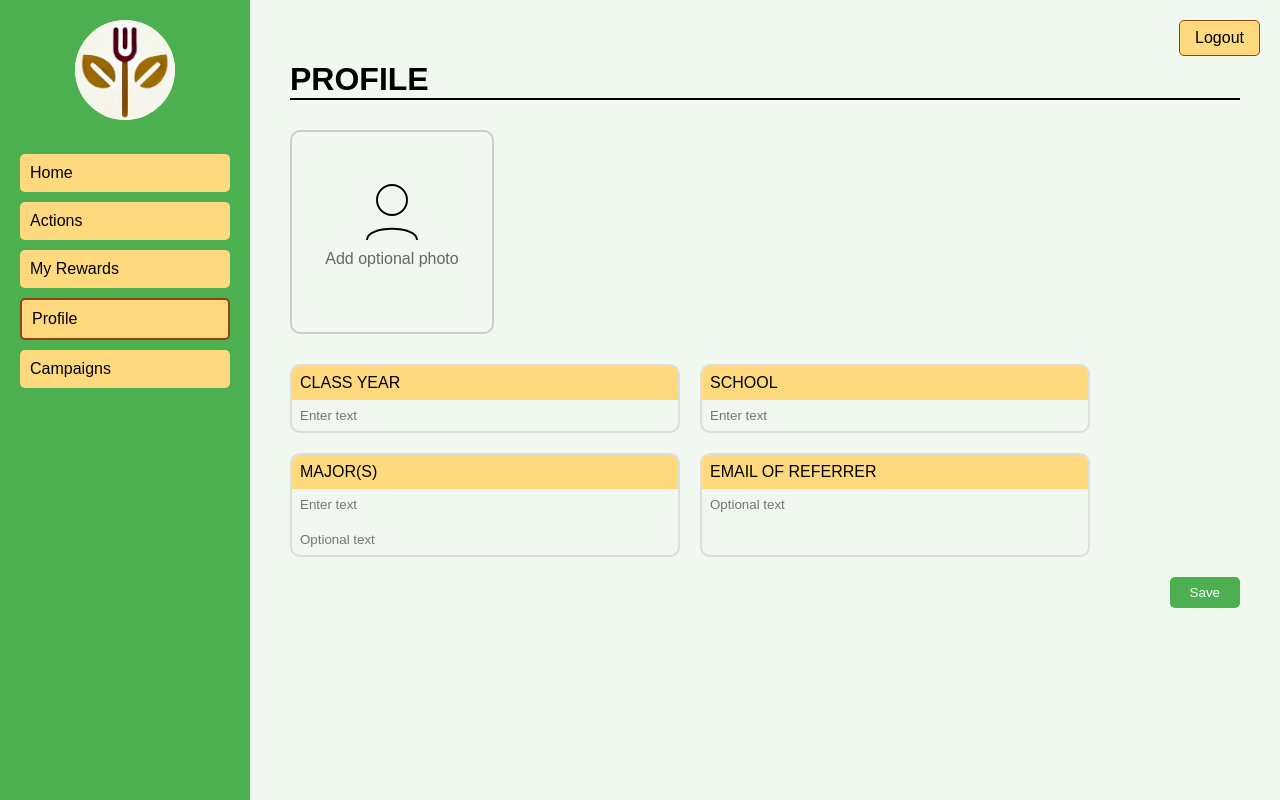
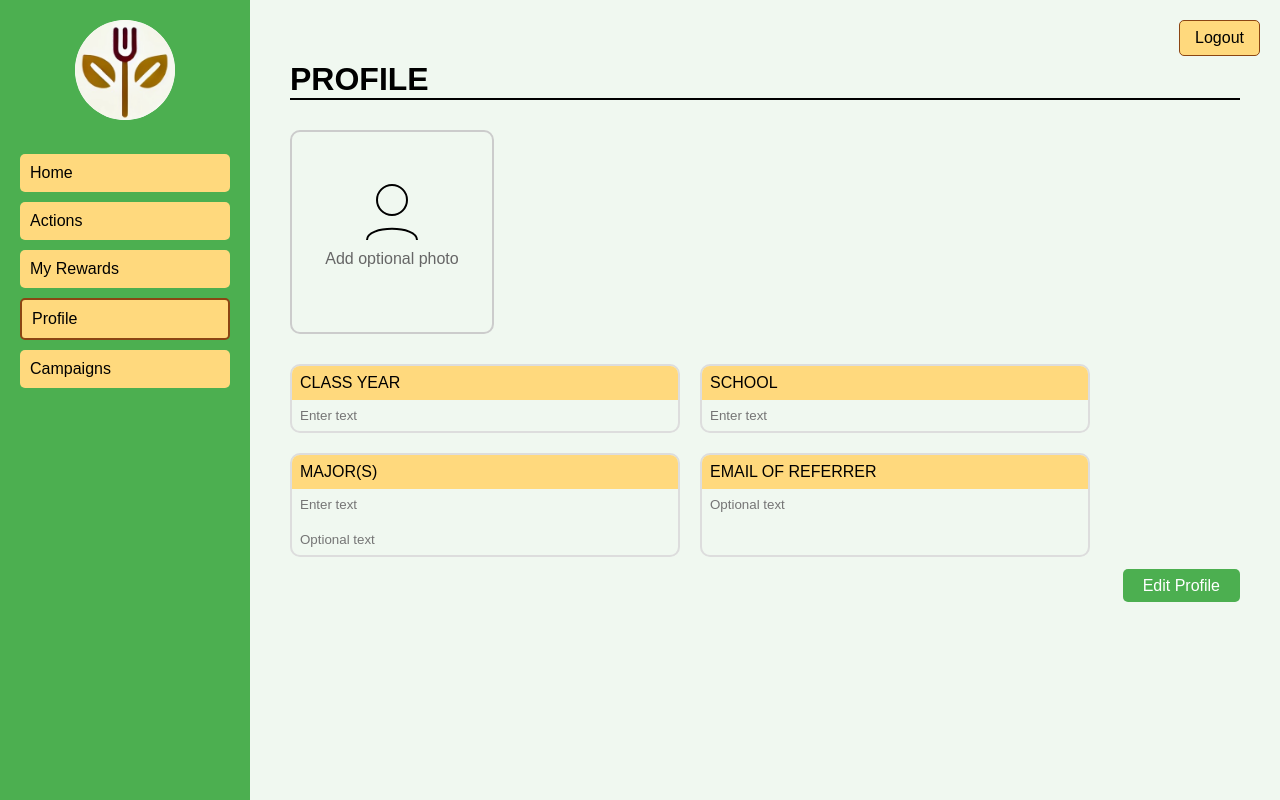
Before and after one commit to CSCI3356-Fall2024/Joaks, a Django app: page /profile/ in a window 1280 px wide. Run offline with Django 5.2, Linux system fonts and the light colour scheme.

Commit message:
edit-profile redirect

```diff
--- a/mysite/templates/profile.html
+++ b/mysite/templates/profile.html
@@ -72,10 +72,10 @@
 
         <!-- Save Button -->
         <div style="text-align: right; margin-top: 20px;">
-            <button type="submit"
-                    style="background-color: #4CAF50; color: white; padding: 8px 20px; border: none; border-radius: 5px; cursor: pointer;">
-                Save
-            </button>
+            <a href="/edit-profile/"
+               style="background-color: #4CAF50; color: white; padding: 8px 20px; border: none; border-radius: 5px; text-decoration: none;">
+                Edit Profile
+            </a>
         </div>
     </form>
 </div>
```
